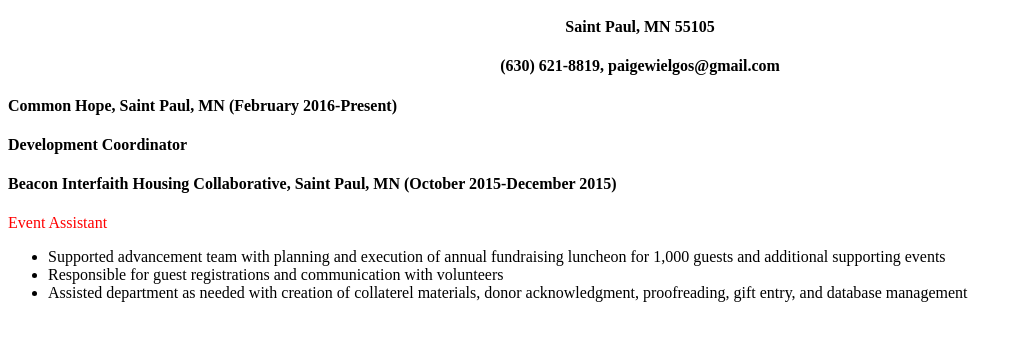
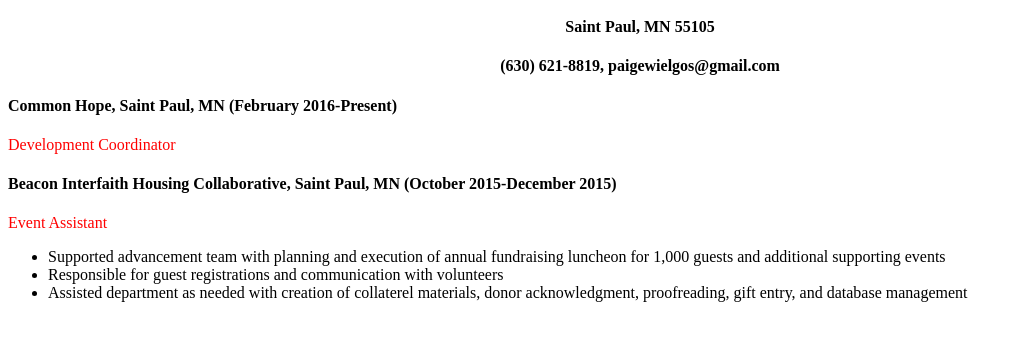
Before and after one commit to pwielgos/pwielgos.github.io, a plain HTML site: page index.html in a window 1280 px wide. Shown: the part 101-442 px from the top of the page, without its empty margins (0-1021 px from the left). Drawn offline with Linux system fonts and the light colour scheme.

Commit message:
Update index.html

```diff
--- a/index.html
+++ b/index.html
@@ -13,7 +13,7 @@
       <h4 class="address-block">(630) 621-8819, paigewielgos@gmail.com</h4>
     </header>
       <h4>Common Hope, Saint Paul, MN (February 2016-Present)</h4>
-      <h4>Development Coordinator</h4>
+      <p>Development Coordinator</p>
       <h4>Beacon Interfaith Housing Collaborative, Saint Paul, MN (October 2015-December 2015)</h4>
       <p>Event Assistant</p>
       <ul>
```
